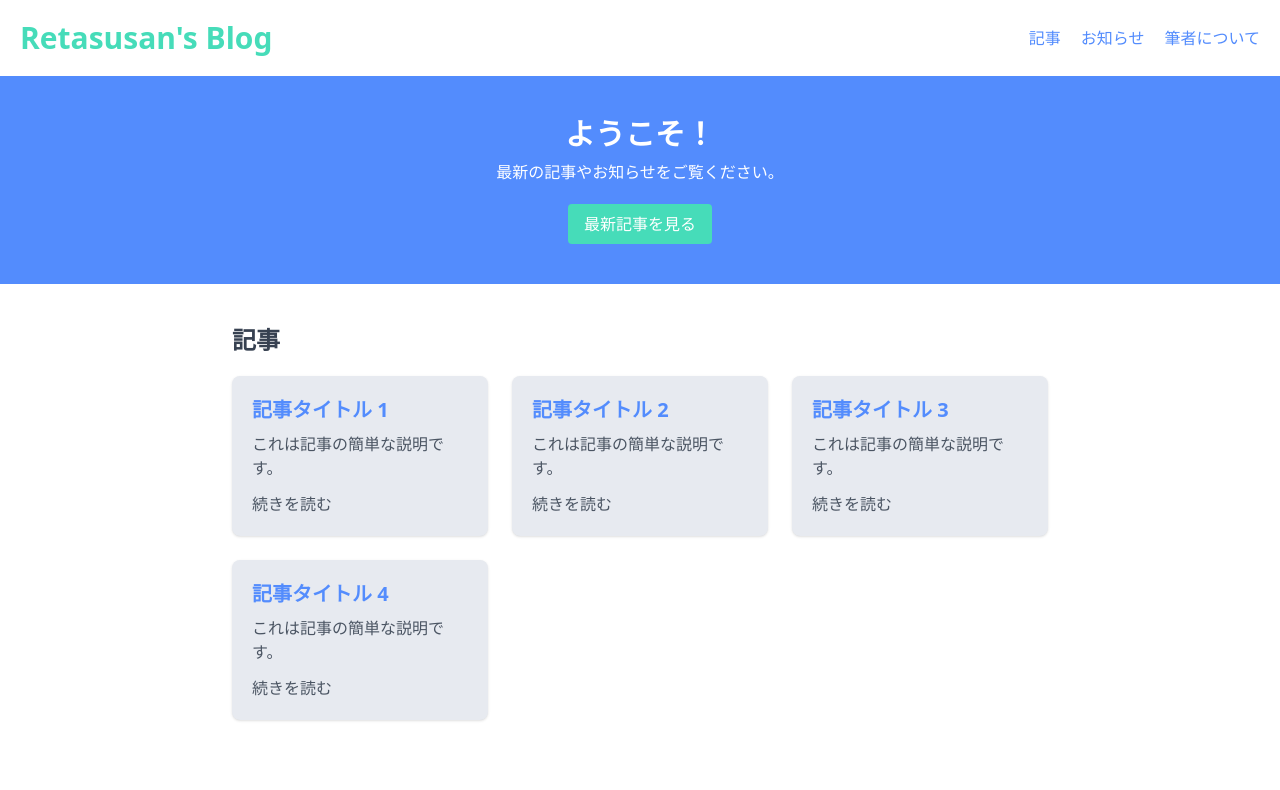
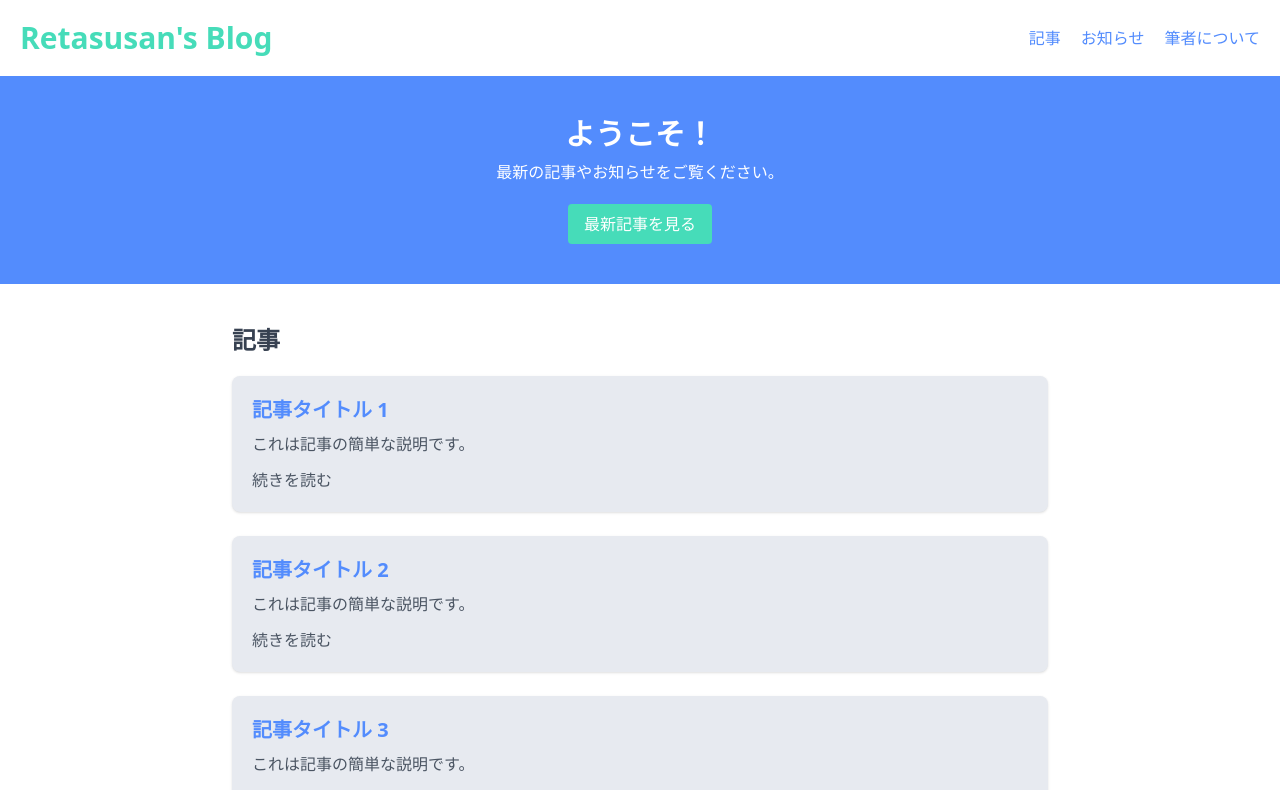
Before and after one commit to Retasusan/retasusan_blog, a Next.js app: page / in a window 1280 px wide. Shown: the top 790 px of the page. Built offline with nearby package versions, Linux system fonts and the light colour scheme.

Commit message:
auto-fitのpxを変更

```diff
--- a/src/app/page.tsx
+++ b/src/app/page.tsx
@@ -23,7 +23,7 @@ export default function page() {
         {/* 記事セクション */}
         <section id="articles" className="p-10 bg-base">
           <h2 className="text-2xl font-semibold text-gray-700 mb-5">記事</h2>
-          <div className="grid grid-cols-auto-fit-250 gap-6">
+          <div className="grid grid-cols-auto-fit-400 gap-6">
             {/* 記事カード */}
             {[...Array(4)].map((_, i) => (
               <div
--- a/tailwind.config.ts
+++ b/tailwind.config.ts
@@ -15,7 +15,7 @@ const config: Config = {
         accentGreen: "#46dcb9", // 緑
       },
       gridTemplateColumns: {
-        "auto-fit-250": "repeat(auto-fit, minmax(250px, 1fr))",
+        "auto-fit-400": "repeat(auto-fit, minmax(400px, 1fr))",
       },
     },
   },
```
